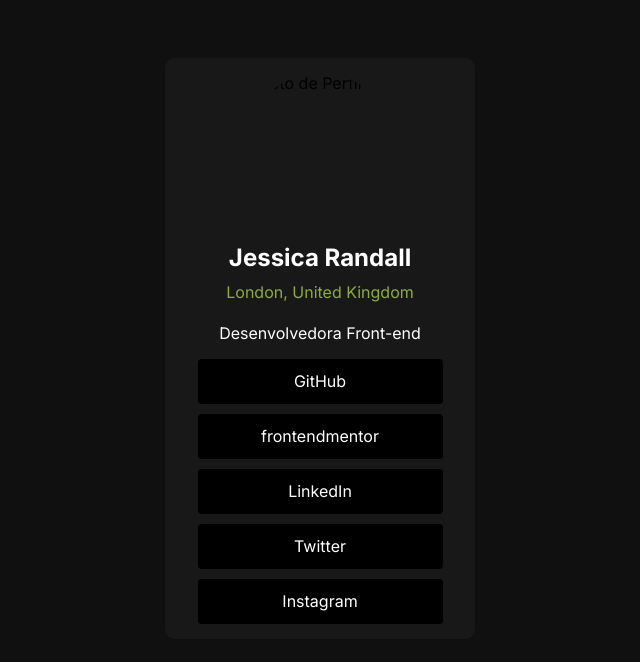
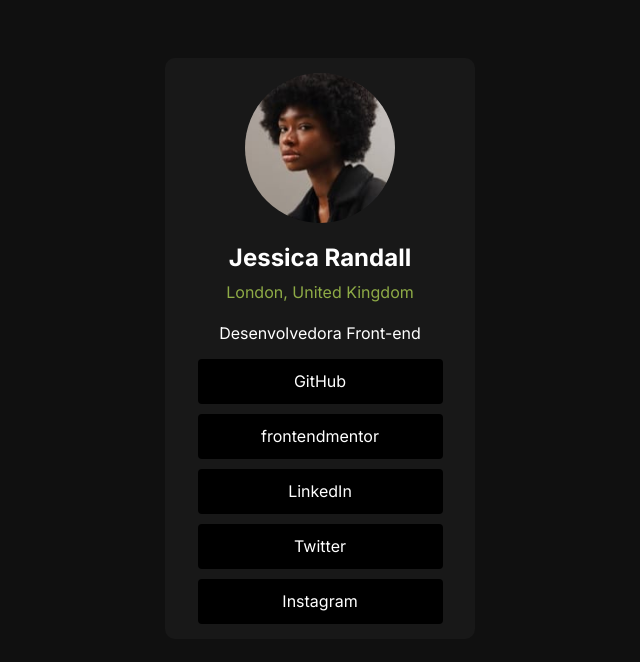
Before and after one commit to LeoStarkBR/Links-de-Social, a plain HTML site: page main.html in a window 1280 px wide. Shown: the whole page, without its empty margins (320-960 px from the left). Drawn offline with Linux system fonts and the light colour scheme.

Commit message:
Correcao de erros
Adicionado Fav Icon e corrigido diretorio da imagem

```diff
--- a/main.html
+++ b/main.html
@@ -9,12 +9,14 @@
   <link rel="preconnect" href="https://fonts.googleapis.com">
   <link rel="preconnect" href="https://fonts.gstatic.com" crossorigin>
   <link href="https://fonts.googleapis.com/css2?family=Inter:ital,opsz,wght@0,14..32,100..900;1,14..32,100..900&display=swap" rel="stylesheet">
+  <link rel="icon" type="image/x-icon" href="/Links-de-Social/favicon-32x32.png">
+
 </head>
 
 <body>
   <div class="container">
     <div class="profile">
-      <img class="userfoto" src="/assets/images/avatar-jessica.jpeg" alt="Foto de Perfil">
+      <img class="userfoto" src="avatar-jessica.jpeg" alt="Foto de Perfil">
     </div>
     <div class="userinfo">
       <h2>Jessica Randall</h2>
```
